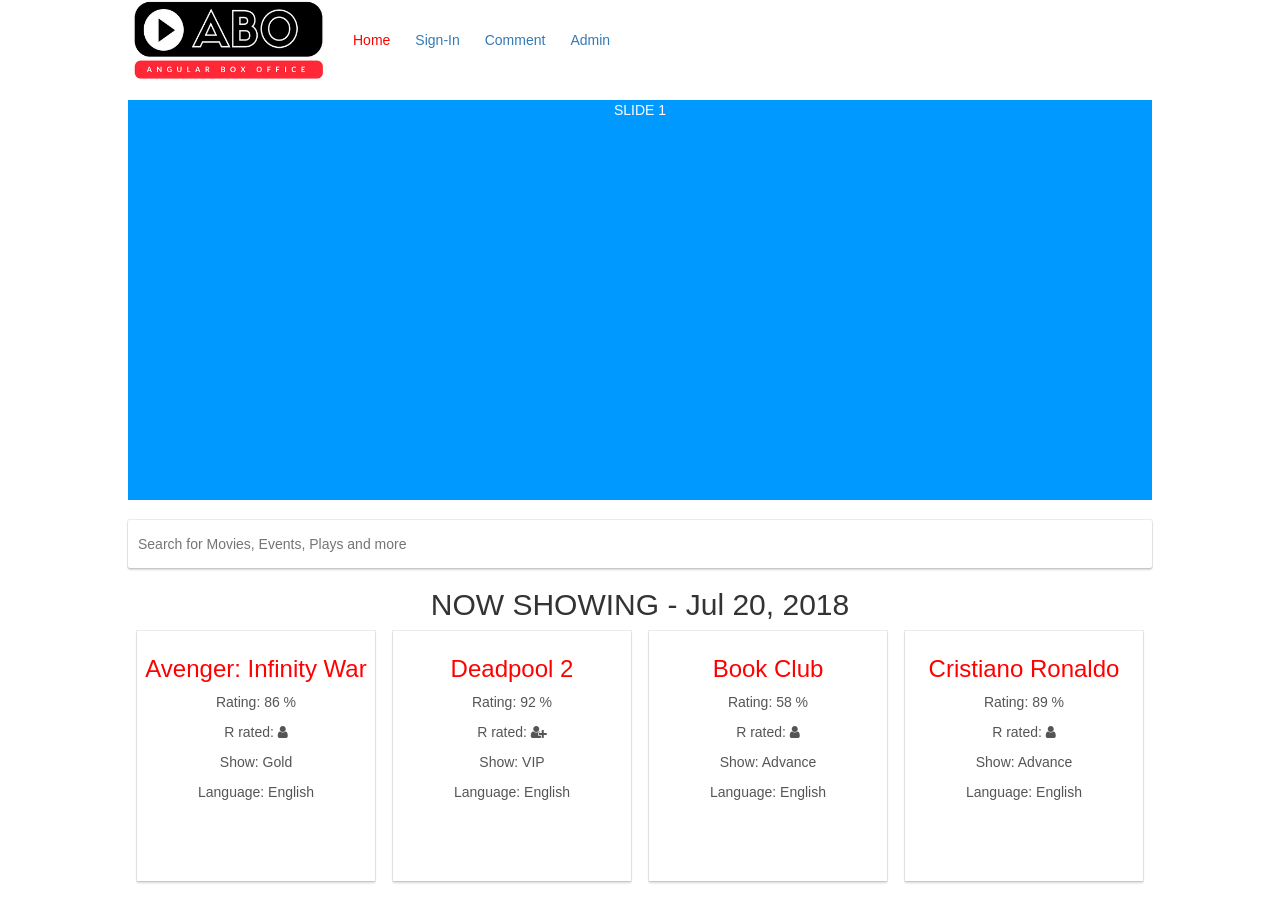
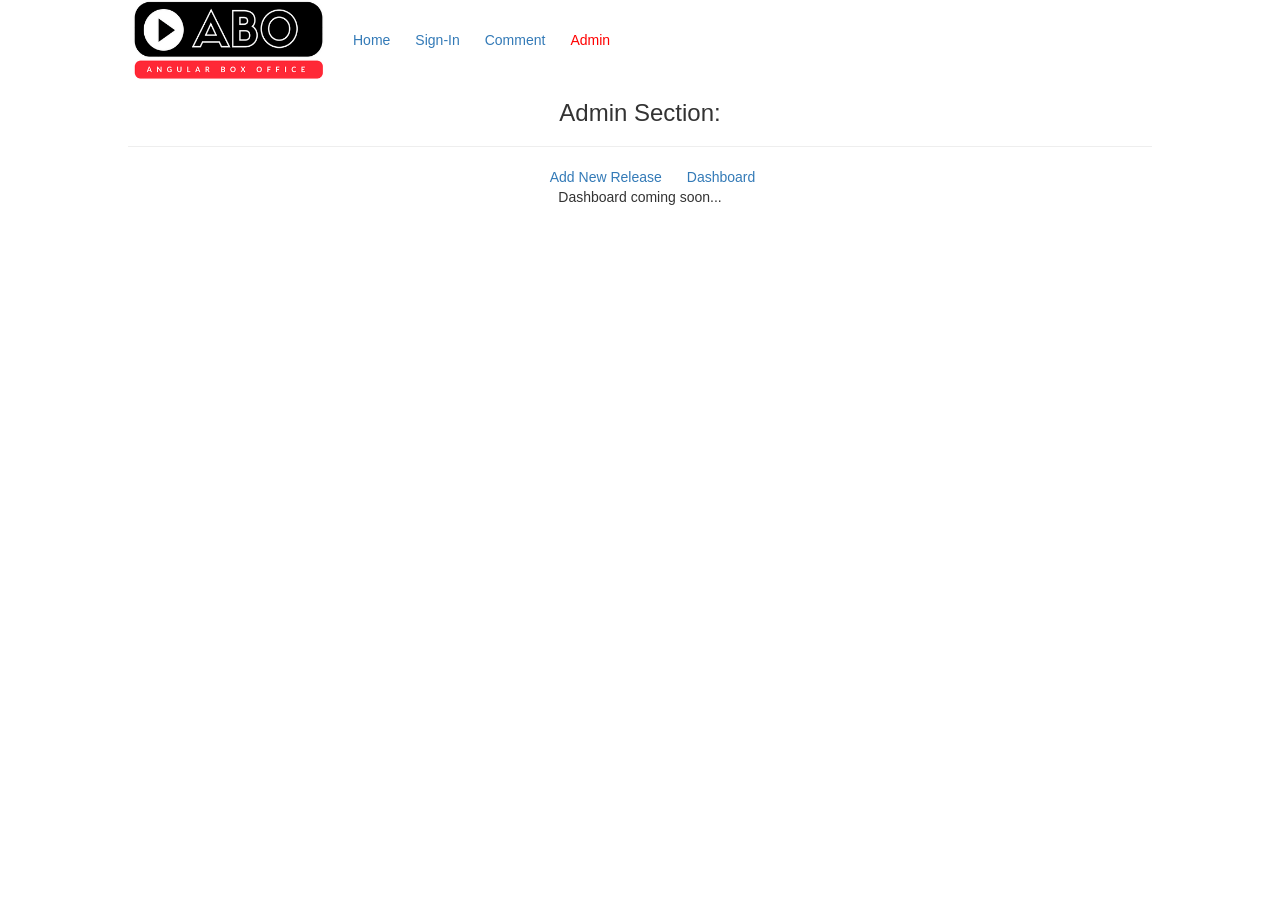
Before and after one commit to ashishgkwd/bot, an Angular app: page /admin/dashboard in a window 1280 px wide. Before the commit this address led to /home. Shown: the top 922 px of the page. After the commit the page ends 800 px from the top, so only its background shows below. Built offline with nearby package versions, Linux system fonts and the light colour scheme; data requests are answered from the project's data file.

Commit message:
nested router-outlet example

```diff
--- /dev/null
+++ b/src/app/admin/admin-home/admin-home.component.css
@@ -0,0 +1,3 @@
+nav > * {
+    margin-left: 25px;
+}
--- /dev/null
+++ b/src/app/admin/admin-home/admin-home.component.html
@@ -0,0 +1,9 @@
+<div>
+  <h3>Admin Section:</h3>
+  <hr>
+  <nav>
+    <a routerLink="new">Add New Release</a>
+    <a routerLink="dashboard">Dashboard</a>
+  </nav>
+  <router-outlet></router-outlet>
+</div>
--- /dev/null
+++ b/src/app/admin/admin-home/admin-home.component.ts
@@ -0,0 +1,15 @@
+import { Component, OnInit } from '@angular/core';
+
+@Component({
+  selector: 'app-admin-home',
+  templateUrl: './admin-home.component.html',
+  styleUrls: ['./admin-home.component.css']
+})
+export class AdminHomeComponent implements OnInit {
+
+  constructor() { }
+
+  ngOnInit() {
+  }
+
+}
--- a/src/app/admin/admin.module.ts
+++ b/src/app/admin/admin.module.ts
@@ -3,6 +3,8 @@
 import { AdminComponent } from './admin.component';
 import { FormsModule } from '@angular/forms';
 import { AdminRoutingModule } from './admin-routing.module';
+import { AdminHomeComponent } from './admin-home/admin-home.component';
+import { DashboardComponent } from './dashboard/dashboard.component';
 
 @NgModule({
   imports: [
@@ -11,7 +13,9 @@
     AdminRoutingModule
   ],
   declarations: [
-    AdminComponent
+    AdminComponent,
+    AdminHomeComponent,
+    DashboardComponent
   ],
   exports: [AdminComponent]
 })
--- /dev/null
+++ b/src/app/admin/dashboard/dashboard.component.html
@@ -0,0 +1,4 @@
+<p>
+  Dashboard coming soon...
+  <!-- <img src="https://source.unsplash.com/user/kellysikkema/-1_RZL8BGBM/800x600"> -->
+</p>
--- /dev/null
+++ b/src/app/admin/dashboard/dashboard.component.ts
@@ -0,0 +1,15 @@
+import { Component, OnInit } from '@angular/core';
+
+@Component({
+  selector: 'app-dashboard',
+  templateUrl: './dashboard.component.html',
+  styleUrls: ['./dashboard.component.css']
+})
+export class DashboardComponent implements OnInit {
+
+  constructor() { }
+
+  ngOnInit() {
+  }
+
+}
```
Also changed, not shown: src/app/admin/admin-routing.module.ts (+13 -2 lines), src/app/admin/dashboard/dashboard.component.css (added), 2 other files (tests, documents, lock files or other folders).
